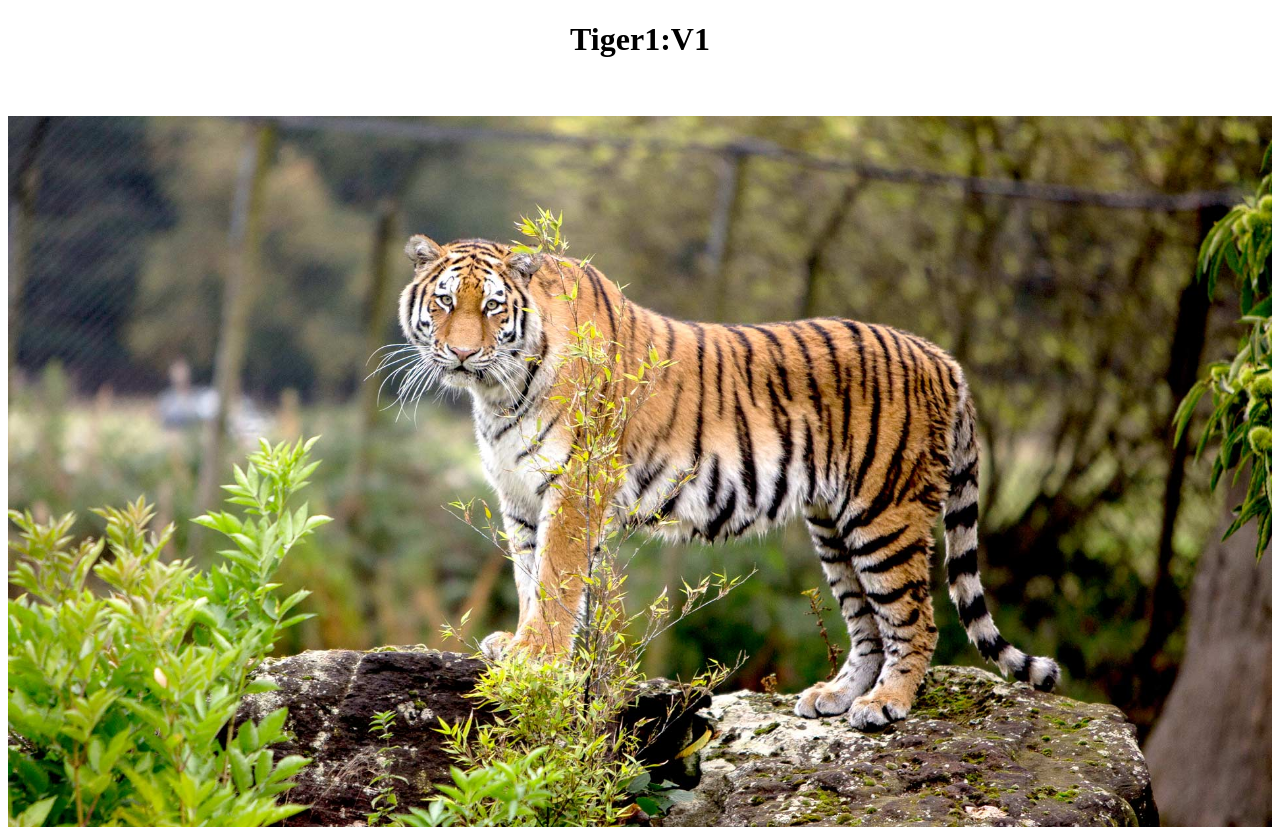
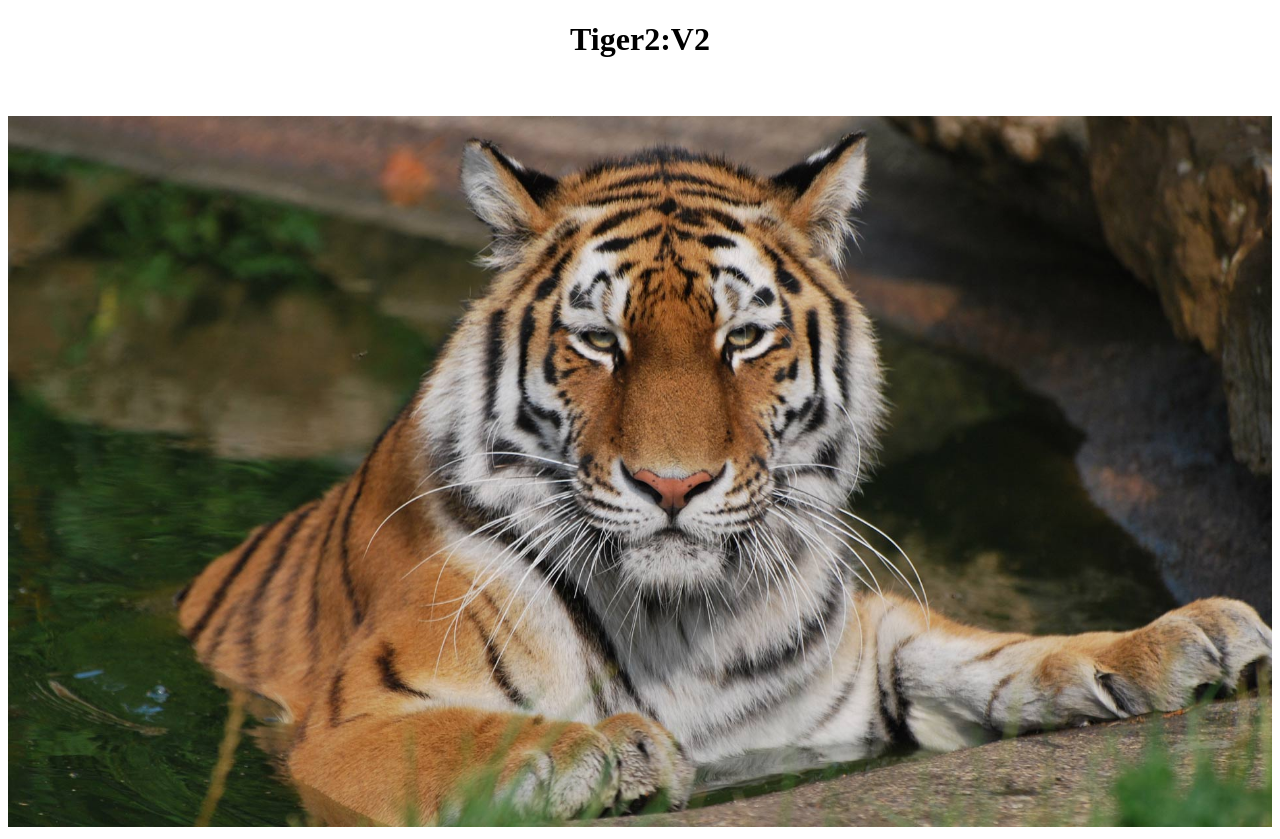
Before and after one commit to suddala-sunny/dockub, a plain HTML site: page docker/index.html in a window 1280 px wide. Drawn offline with Linux system fonts and the light colour scheme.

Commit message:
commiting

```diff
--- a/docker/index.html
+++ b/docker/index.html
@@ -10,11 +10,11 @@ img {
 </head>
 <body>
 
-<H1>Tiger1:V1</H1>
+<H1>Tiger2:V2</H1>
 
 <br> </br>
 
-<img src="tiger1.jpg" alt="Italian Trulli">
+<img src="tiger2.jpg" alt="Italian Trulli">
 
 </body>
 </html>
```
Also changed, not shown: 6 other files.
